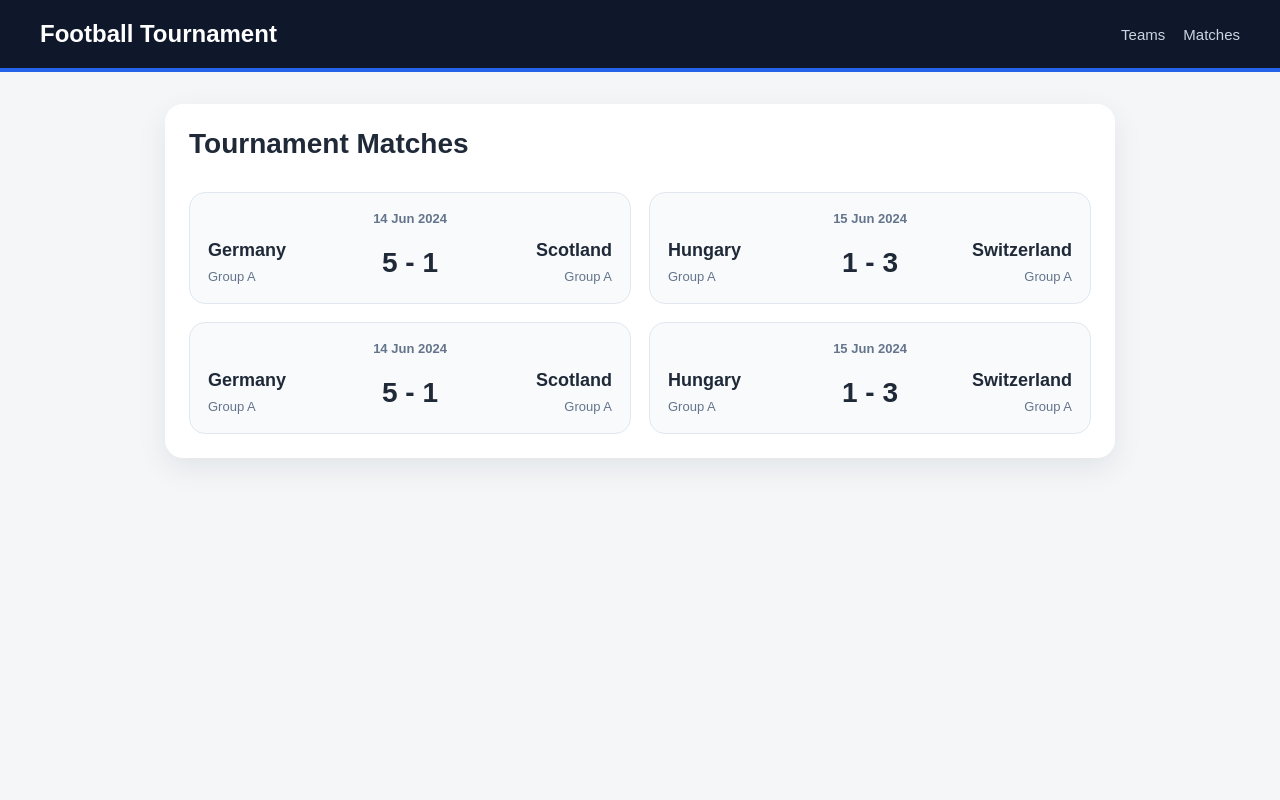
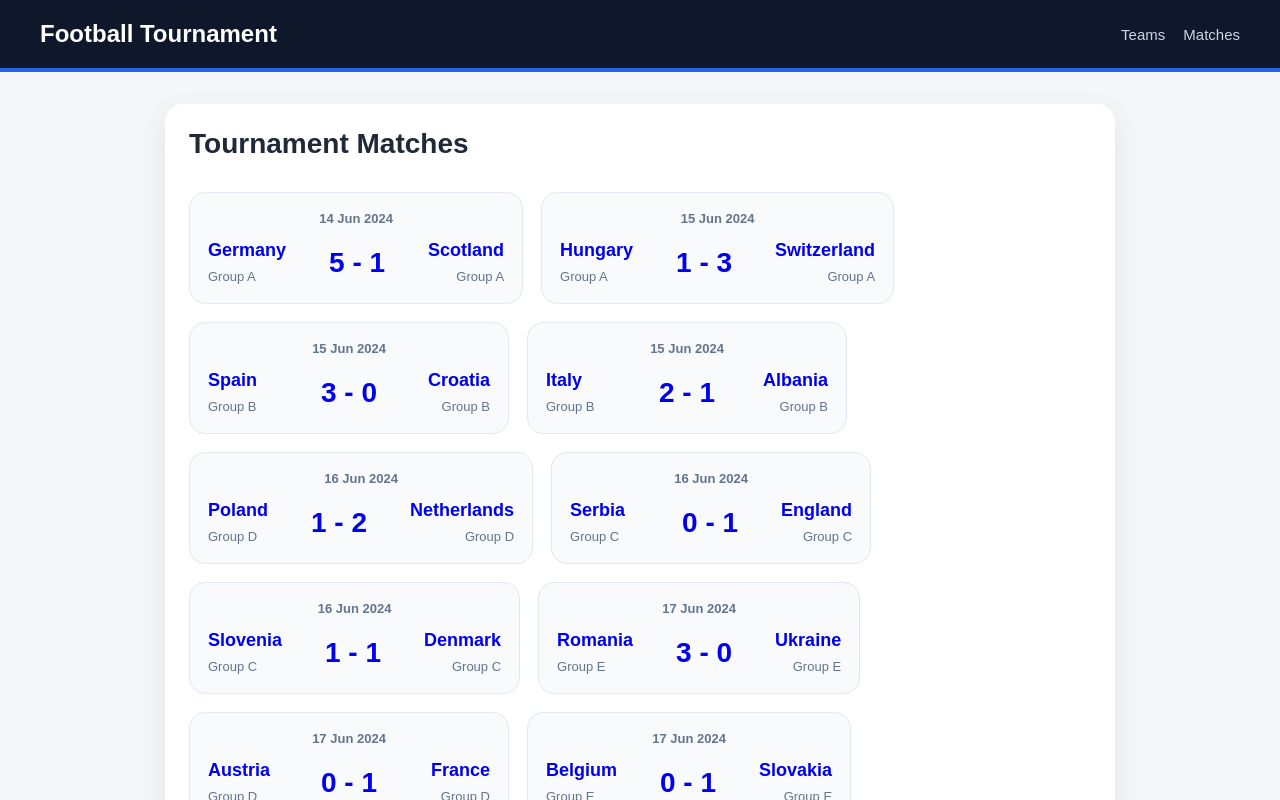
Before and after one commit to danyangelova/football-tournament-visualizer, a React (Vite) app: page / in a window 1280 px wide. Shown: the top 800 px of the page. Built offline with nearby package versions, Linux system fonts and the light colour scheme.

Commit message:
Connect pages to context, selectors and route params

```diff
--- a/src/pages/Home.jsx
+++ b/src/pages/Home.jsx
@@ -1,41 +1,49 @@
+import { useContext } from "react";
 import Layout from "../components/layout/Layout";
+import { selectHomeMatches } from "../services/selectors";
+import { DataContext } from "../context/DataContext";
+import { Link } from "react-router-dom";
 
-const matches = [
-   {
-      date: "14 Jun 2024",
-      homeTeam: "Germany",
-      homeGroup: "Group A",
-      awayTeam: "Scotland",
-      awayGroup: "Group A",
-      score: "5 - 1",
-   },
-   {
-      date: "15 Jun 2024",
-      homeTeam: "Hungary",
-      homeGroup: "Group A",
-      awayTeam: "Switzerland",
-      awayGroup: "Group A",
-      score: "1 - 3",
-   },
-   {
-      date: "14 Jun 2024",
-      homeTeam: "Germany",
-      homeGroup: "Group A",
-      awayTeam: "Scotland",
-      awayGroup: "Group A",
-      score: "5 - 1",
-   },
-   {
-      date: "15 Jun 2024",
-      homeTeam: "Hungary",
-      homeGroup: "Group A",
-      awayTeam: "Switzerland",
-      awayGroup: "Group A",
-      score: "1 - 3",
-   },
-];
+// const matches = [
+//    {
+//       date: "14 Jun 2024",
+//       homeTeam: "Germany",
+//       homeGroup: "Group A",
+//       awayTeam: "Scotland",
+//       awayGroup: "Group A",
+//       score: "5 - 1",
+//    },
+//    {
+//       date: "15 Jun 2024",
+//       homeTeam: "Hungary",
+//       homeGroup: "Group A",
+//       awayTeam: "Switzerland",
+//       awayGroup: "Group A",
+//       score: "1 - 3",
+//    },
+//    {
+//       date: "14 Jun 2024",
+//       homeTeam: "Germany",
+//       homeGroup: "Group A",
+//       awayTeam: "Scotland",
+//       awayGroup: "Group A",
+//       score: "5 - 1",
+//    },
+//    {
+//       date: "15 Jun 2024",
+//       homeTeam: "Hungary",
+//       homeGroup: "Group A",
+//       awayTeam: "Switzerland",
+//       awayGroup: "Group A",
+//       score: "1 - 3",
+//    },
+// ];
 
 export default function Home() {
+   const state = useContext(DataContext);
+
+   const matches = selectHomeMatches(state);
+
    return (
       <Layout>
          <main className="home-layout">
@@ -47,8 +55,9 @@ export default function Home() {
                </div>
 
                <div className="matches-list">
-                  {matches.map((match, index) => (
-                     <article className="match-card" key={index}>
+                  {matches.map((match) => (
+                     <Link to={`/matches/${match.id}`} key={match.id} className="match-link">
+                        <article className="match-card">
                            <div className="match-date">{match.date}</div>
 
                            <div className="match-row">
@@ -71,6 +80,7 @@ export default function Home() {
                               </div>
                            </div>
                         </article>
+                     </Link>
                   ))}
                </div>
             </section>
--- a/src/pages/MatchDetails.jsx
+++ b/src/pages/MatchDetails.jsx
@@ -1,27 +1,37 @@
+import { useParams } from "react-router-dom";
 import Layout from "../components/layout/Layout";
+import { useContext } from "react";
+import { DataContext } from "../context/DataContext";
+import { selectMatchDetails } from "../services/selectors";
+import { Link } from "react-router-dom";
 
-const match = {
-   date: "14 Jun 2024",
-   homeTeam: "Germany",
-   awayTeam: "Scotland",
-   score: "5 - 1",
-};
+// const match = {
+//    date: "14 Jun 2024",
+//    homeTeam: "Germany",
+//    awayTeam: "Scotland",
+//    score: "5 - 1",
+// };
 
-const homeLineup = {
-   goalkeeper: ["Manuel Neuer"],
-   defenders: ["Antonio Rüdiger", "Jonathan Tah", "David Raum"],
-   midfielders: ["Pascal Groß", "İlkay Gündoğan", "Jamal Musiala"],
-   forwards: ["Kai Havertz", "Leroy Sané"],
-};
+// const homeLineup = {
+//    goalkeeper: ["Manuel Neuer"],
+//    defenders: ["Antonio Rüdiger", "Jonathan Tah", "David Raum"],
+//    midfielders: ["Pascal Groß", "İlkay Gündoğan", "Jamal Musiala"],
+//    forwards: ["Kai Havertz", "Leroy Sané"],
+// };
 
-const awayLineup = {
-   goalkeeper: ["Angus Gunn"],
-   defenders: ["Jack Hendry", "Kieran Tierney", "Andrew Robertson"],
-   midfielders: ["Billy Gilmour", "Scott McTominay", "Callum McGregor"],
-   forwards: ["Lyndon Dykes", "Ryan Christie"],
-};
+// const awayLineup = {
+//    goalkeeper: ["Angus Gunn"],
+//    defenders: ["Jack Hendry", "Kieran Tierney", "Andrew Robertson"],
+//    midfielders: ["Billy Gilmour", "Scott McTominay", "Callum McGregor"],
+//    forwards: ["Lyndon Dykes", "Ryan Christie"],
+// };
 
 export default function MatchDetails() {
+   const state = useContext(DataContext);
+   const { matchId } = useParams();
+
+   const { match, homeLineup, awayLineup } = selectMatchDetails(state, Number(matchId));
+
    return (
       <Layout>
          <main className="match-layout">
@@ -42,8 +52,9 @@ export default function MatchDetails() {
 
                <div className="lineups">
                   <div className="lineup-card">
-                     <h2>Germany</h2>
-
+                     <h2>
+                        <Link to={`/teams/${match.homeTeamId}`}>{match.homeTeam}</Link>
+                     </h2>
                      <div className="position-group">
                         <h4>Goalkeeper</h4>
                         <ul>
@@ -52,7 +63,6 @@ export default function MatchDetails() {
                            ))}
                         </ul>
                      </div>
-
                      <div className="position-group">
                         <h4>Defenders</h4>
                         <ul>
@@ -61,7 +71,6 @@ export default function MatchDetails() {
                            ))}
                         </ul>
                      </div>
-
                      <div className="position-group">
                         <h4>Midfielders</h4>
                         <ul>
@@ -70,7 +79,6 @@ export default function MatchDetails() {
                            ))}
                         </ul>
                      </div>
-
                      <div className="position-group">
                         <h4>Forwards</h4>
                         <ul>
@@ -82,7 +90,9 @@ export default function MatchDetails() {
                   </div>
 
                   <div className="lineup-card">
-                     <h2>Scotland</h2>
+                     <h2>
+                        <Link to={`/teams/${match.awayTeamId}`}>{match.awayTeam}</Link>
+                     </h2>
 
                      <div className="position-group">
                         <h4>Goalkeeper</h4>
--- a/src/pages/TeamDetails.jsx
+++ b/src/pages/TeamDetails.jsx
@@ -1,17 +1,26 @@
 import Layout from "../components/layout/Layout";
+import { useContext } from "react";
+import { useParams } from "react-router-dom";
+import { DataContext } from "../context/DataContext";
+import { selectTeamDetails } from "../services/selectors";
 
-const team = {
-   name: "Germany",
-   manager: "Julian Nagelsmann",
-   group: "A",
-};
+// const team = {
+//    name: "Germany",
+//    manager: "Julian Nagelsmann",
+//    group: "A",
+// };
 
-const roster = [
-   { number: 1, player: "Manuel Neuer", position: "GK" },
-   { number: 2, player: "Antonio Rüdiger", position: "DF" },
-];
+// const roster = [
+//    { number: 1, player: "Manuel Neuer", position: "GK" },
+//    { number: 2, player: "Antonio Rüdiger", position: "DF" },
+// ];
 
 export default function TeamDetails() {
+   const state = useContext(DataContext);
+   const { teamId } = useParams();
+
+   const { team, roster } = selectTeamDetails(state, Number(teamId));
+
    return (
       <Layout>
          <main className="team-layout">
@@ -25,10 +34,12 @@ export default function TeamDetails() {
                   <h2>{team.name}</h2>
                   <div className="team-details">
                      <span>
-                        <strong>Manager:</strong>{team.manager}
+                        <strong>Manager:</strong>
+                        {team.manager}
                      </span>
                      <span>
-                        <strong>Group:</strong>{team.group}
+                        <strong>Group:</strong>
+                        {team.group}
                      </span>
                   </div>
                </div>
```
Lines whose indentation alone changed are shown as unchanged.
